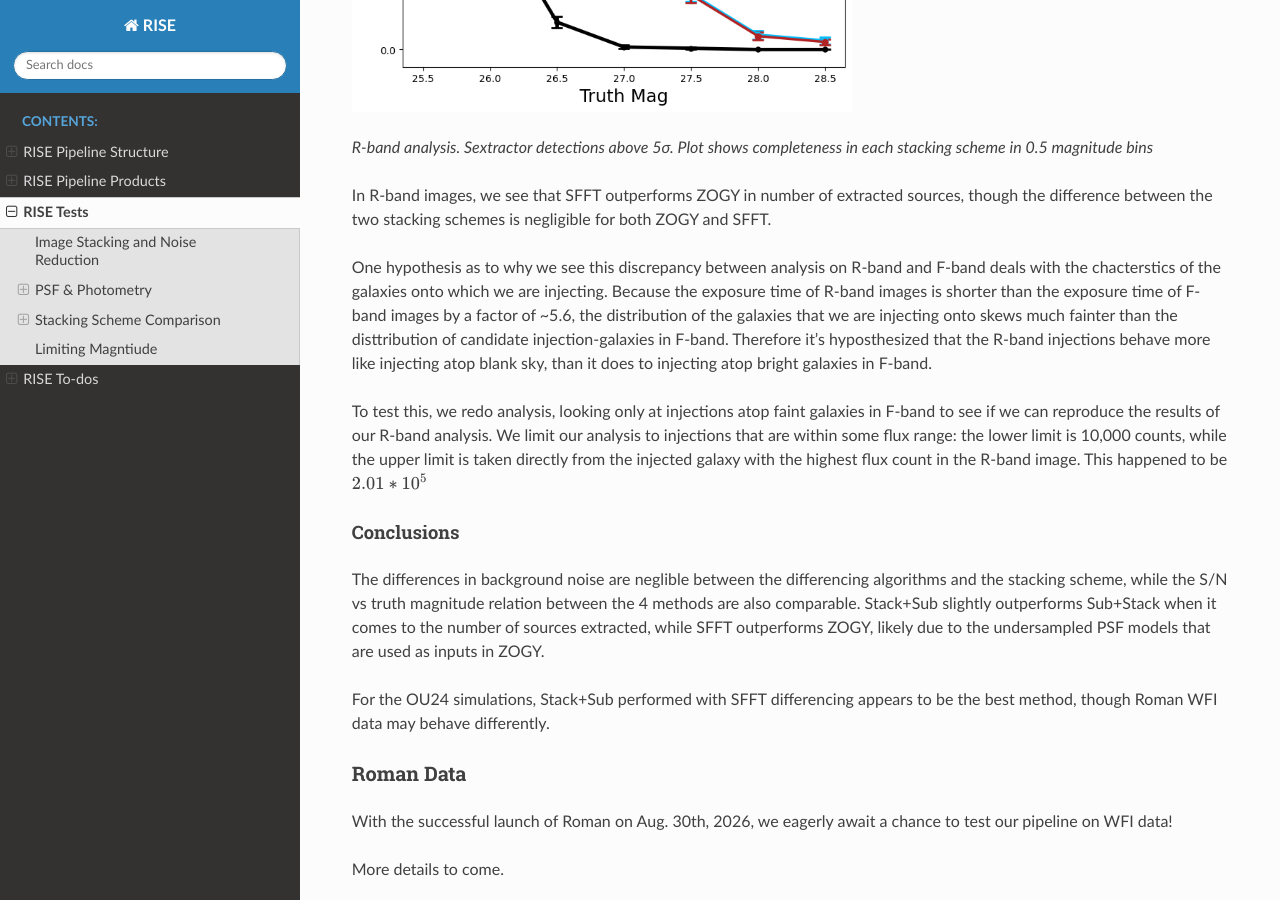
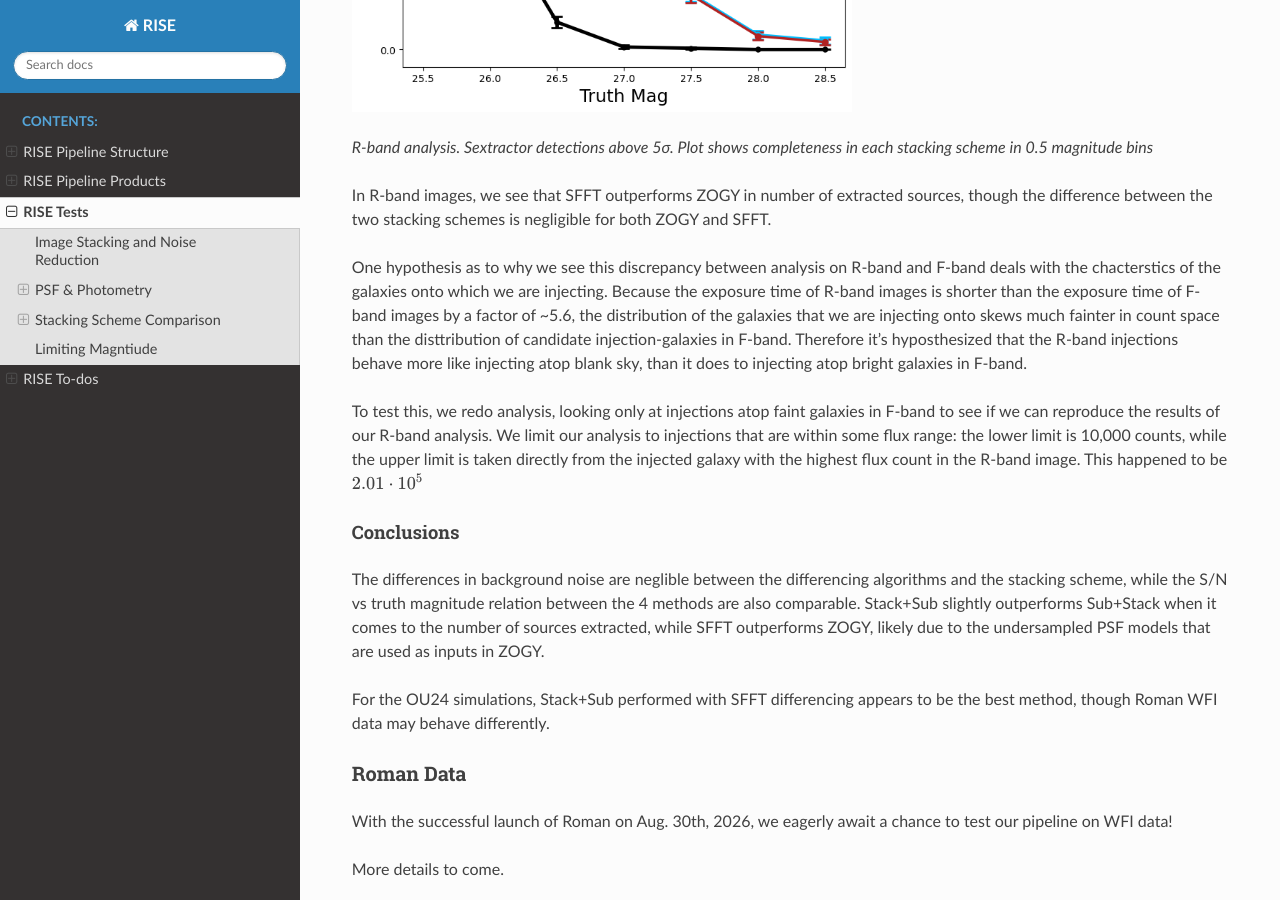
Before and after one commit to joseph-santana/RISE-docs, a Sphinx documentation site: the page built from source/tests.rst, in a window 1280 px wide and 900 px high, scrolled down 13336 px. Built offline with Sphinx 7.4.7 and the Read the Docs theme 3.1.0, drawn with Linux system fonts in a browser that asks for light colours.

Commit message:
Fix Typo

```diff
--- a/source/tests.rst
+++ b/source/tests.rst
@@ -246,12 +246,12 @@
 
 One hypothesis as to why we see this discrepancy between analysis on R-band and F-band deals with the chacterstics of the galaxies onto which we are injecting.
 Because the exposure time of R-band images is shorter than the exposure time of F-band images by a factor of ~5.6,
-the distribution of the galaxies that we are injecting onto skews much fainter than the disttribution of candidate injection-galaxies in F-band.
+the distribution of the galaxies that we are injecting onto skews much fainter in count space than the disttribution of candidate injection-galaxies in F-band.
 Therefore it's hyposthesized that the R-band injections behave more like injecting atop blank sky, than it does to injecting atop bright galaxies in F-band.
 
 To test this, we redo analysis, looking only at injections atop faint galaxies in F-band to see if we can reproduce the results of our R-band analysis.
 We limit our analysis to injections that are within some flux range: the lower limit is 10,000 counts, while the upper limit is taken directly from the injected galaxy with the highest flux count in the R-band image.
-This happened to be :math:`2.01*10^5`
+This happened to be :math:`2.01\cdot10^5`
 
 Conclusions
 ^^^^^^^^^^^
```
